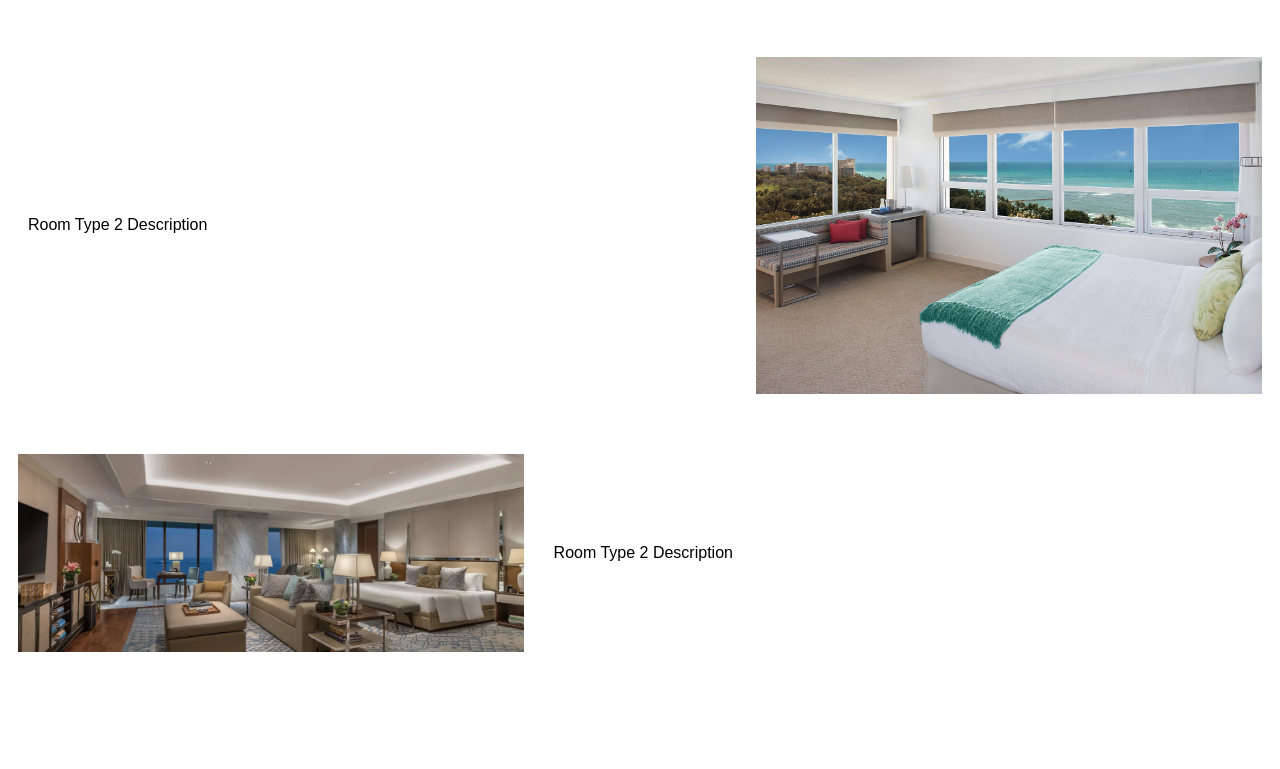
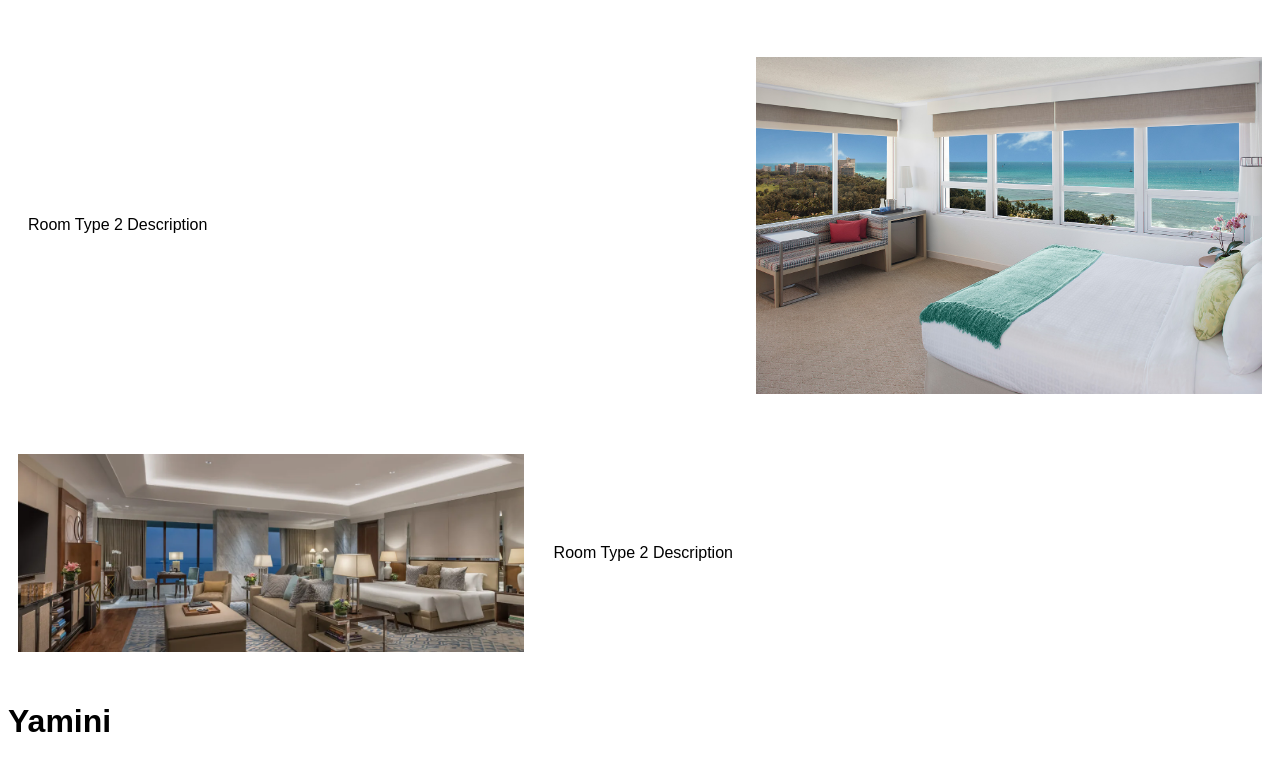
Before and after one commit to Yamini-hari/Hote_Management_SRH_SDP, a plain HTML site: page hotel.html in a window 1280 px wide. Shown: the part 2096-2865 px from the top of the page. Before the commit the page ends 2786 px from the top, so only its background shows below. Drawn offline with Linux system fonts and the light colour scheme.

Commit message:
Test_Change

```diff
--- a/hotel.html
+++ b/hotel.html
@@ -58,6 +58,7 @@
             <img src="./Assets/images/presidential.jpg" alt="Presidential suite">
         </div>
 
+        <h1>Yamini</h1>
     </div>
 </body>
 </html>
```
